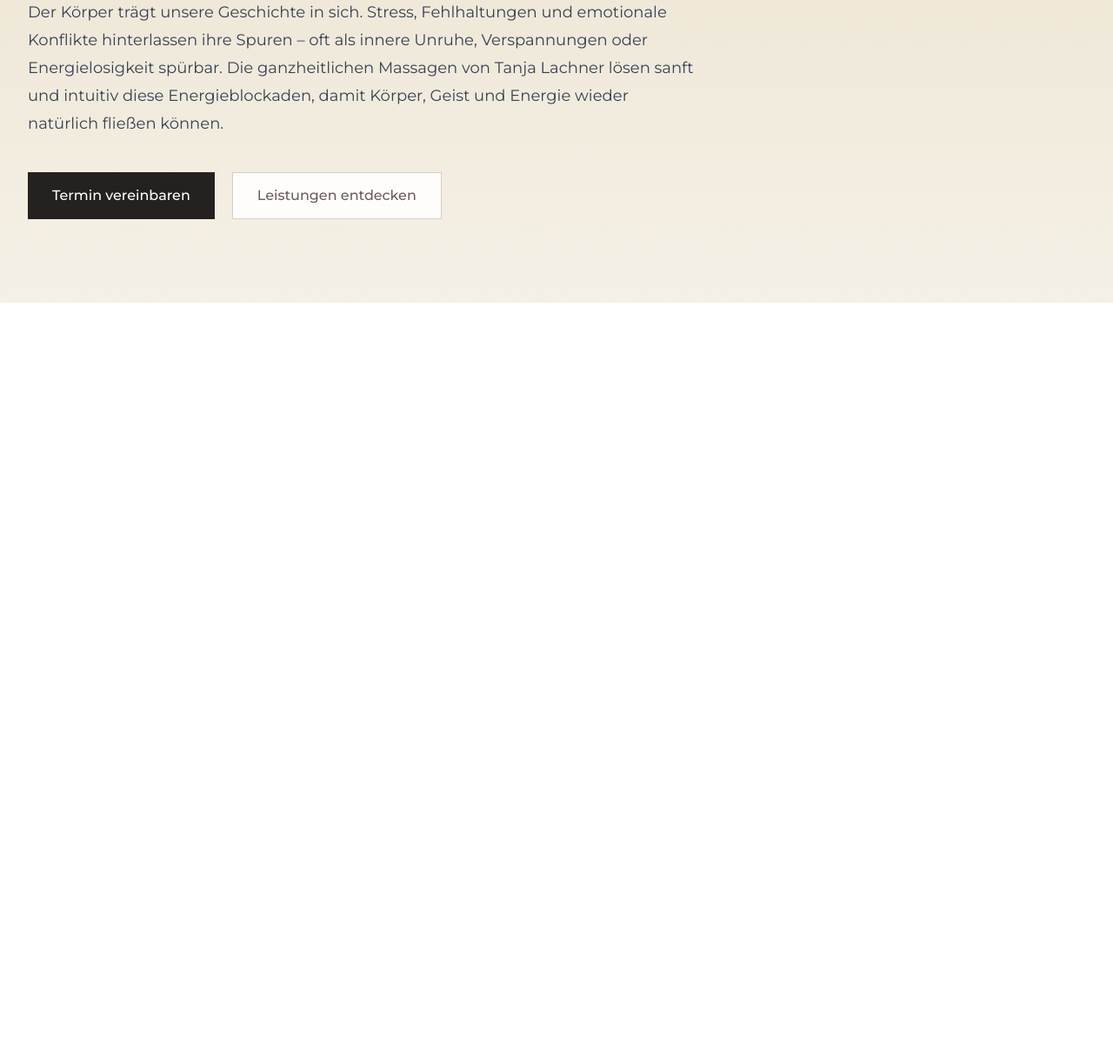
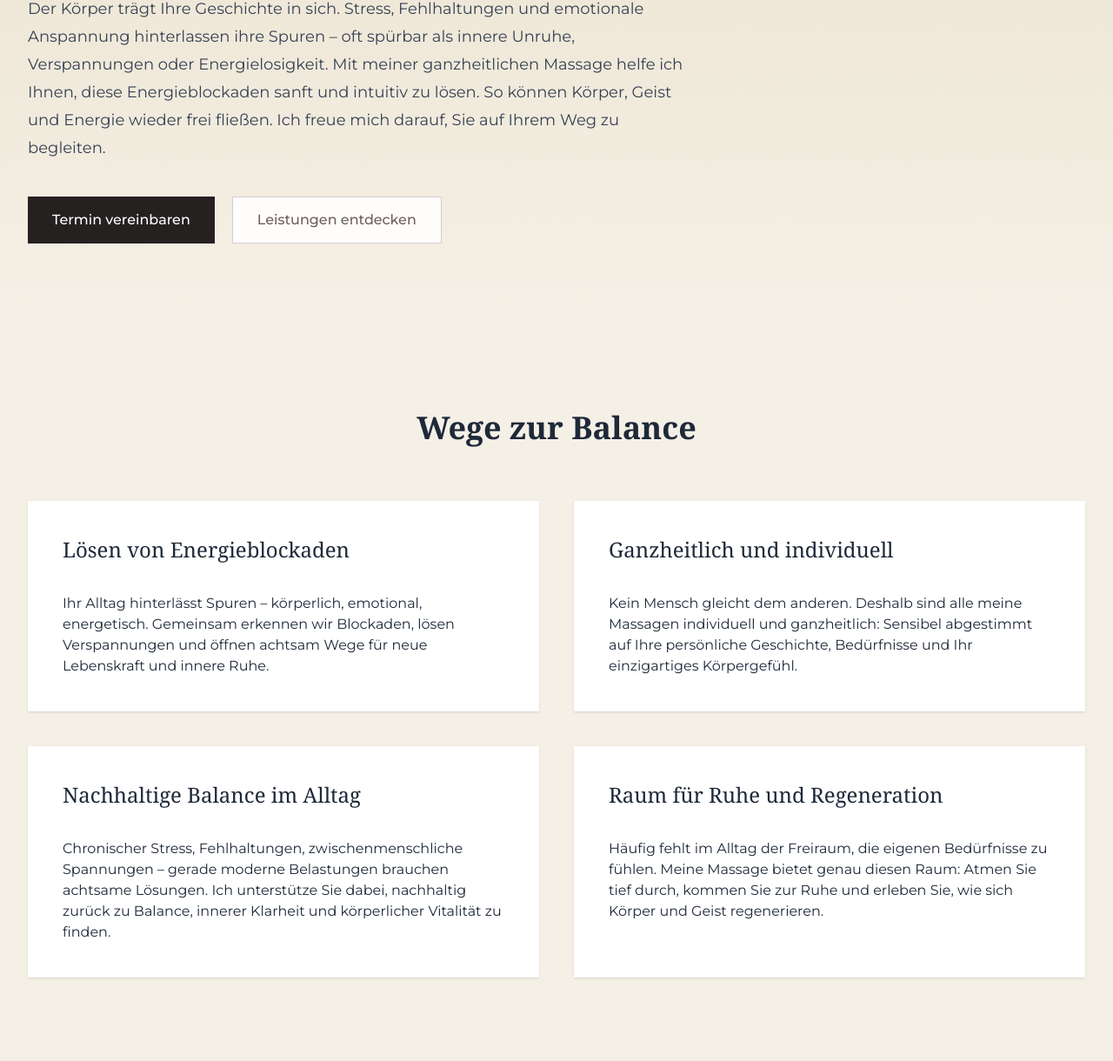
Before and after one commit to ansysic/tanja-lachner.de, a plain HTML site: page beta/index.html in a window 1280 px wide. Shown: the part 516-1736 px from the top of the page at 87% size. Before the commit the page ends 886 px from the top, so only its background shows below. Drawn offline with nearby package versions, Linux system fonts and the light colour scheme; a web font is replaced by a local one.

Commit message:
services section

```diff
--- a/beta/index.html
+++ b/beta/index.html
@@ -50,14 +50,16 @@
       /* font-family: 'Playfair Display', serif; */
       font-weight: 500;
       font-size: 1rem;
-      border-radius: 0; /* Removed border radius */
+      border-radius: 0;
+      /* Removed border radius */
       transition: all 0.3s ease;
       cursor: pointer;
     }
 
     .btn:focus {
       outline: none;
-      box-shadow: none; /* Removed box shadow */
+      box-shadow: none;
+      /* Removed box shadow */
     }
 
     .btn-primary {
@@ -68,7 +70,8 @@
 
     .btn-primary:hover {
       background-color: #3a3334;
-      box-shadow: none; /* Removed box shadow */
+      box-shadow: none;
+      /* Removed box shadow */
     }
 
     .btn-secondary {
@@ -80,7 +83,8 @@
     .btn-secondary:hover {
       background-color: rgba(255, 255, 255, 1);
       border-color: #6d5e58;
-      box-shadow: none; /* Removed box shadow */
+      box-shadow: none;
+      /* Removed box shadow */
     }
   </style>
 </head>
@@ -92,8 +96,8 @@
       <div class="flex items-center">
         <div class="relative">
           <a href="index.html" class="block hover:opacity-80 transition-opacity">
-            <div class="border p-3" style="border-color: black;">
-              <span class="font-serif text-xl font-medium" style="color: black;">T.L.</span>
+            <div class="border p-2" style="border-color: black;">
+              <span class="font-serif text-2xl font-medium" style="color: black; letter-spacing: 0.05em;">TL</span>
             </div>
           </a>
         </div>
@@ -127,10 +131,11 @@
               Damit Körper, Geist und Energie wieder fließen.
             </h1>
             <p class="mt-6 text-lg leading-8 text-gray-700">
-              Der Körper trägt unsere Geschichte in sich. Stress, Fehlhaltungen und emotionale Konflikte hinterlassen
-              ihre Spuren – oft als innere Unruhe, Verspannungen oder Energielosigkeit spürbar. Die ganzheitlichen
-              Massagen von Tanja Lachner lösen sanft und intuitiv diese Energieblockaden, damit Körper, Geist und
-              Energie wieder natürlich fließen können. </p>
+              Der Körper trägt Ihre Geschichte in sich. Stress, Fehlhaltungen und emotionale Anspannung hinterlassen
+              ihre Spuren – oft spürbar als innere Unruhe, Verspannungen oder Energielosigkeit.
+              Mit meiner ganzheitlichen Massage helfe ich Ihnen, diese Energieblockaden sanft und intuitiv zu lösen. So
+              können Körper, Geist und Energie wieder frei fließen. Ich freue mich darauf, Sie auf Ihrem Weg zu
+              begleiten. </p>
             <!-- CTA Buttons -->
             <div class="mt-10 flex flex-col sm:flex-row gap-5 justify-center md:justify-start">
               <a href="#contact" class="btn btn-primary">
@@ -155,6 +160,62 @@
           style="background: linear-gradient(to right, #D87D62, #A67C52); opacity: 0.3;"></div>
       </div>
     </section>
+
+    <!-- Wege zur Balance Section -->
+    <section id="services" class="relative overflow-hidden py-16 sm:py-24" style="background-color: #F5F0E6;">
+      <div class="mx-auto max-w-7xl px-6 lg:px-8">
+        <!-- Section Title -->
+        <div class="text-center mb-12 md:mb-16">
+          <h2 class="font-serif text-3xl md:text-4xl font-bold text-primary">Wege zur Balance</h2>
+        </div>
+
+        <!-- Services Grid -->
+        <div class="grid grid-cols-1 md:grid-cols-2 gap-8 md:gap-10">
+
+          <!-- Service 1 -->
+          <div class="bg-white bg-opacity-80 p-8 md:p-10 shadow-sm hover:shadow-md transition-shadow">
+            <h3 class="font-serif text-xl md:text-2xl font-medium text-accent">Lösen von Energieblockaden</h3>
+            <div class="w-16 h-0.5 bg-accent my-4"></div>
+            <p class="text-gray-800">
+              Ihr Alltag hinterlässt Spuren – körperlich, emotional, energetisch. Gemeinsam erkennen wir Blockaden, lösen Verspannungen und öffnen achtsam Wege für neue Lebenskraft und innere Ruhe.
+            </p>
+          </div>
+
+          <!-- Service 2 -->
+          <div class="bg-white bg-opacity-80 p-8 md:p-10 shadow-sm hover:shadow-md transition-shadow">
+            <h3 class="font-serif text-xl md:text-2xl font-medium text-accent">Ganzheitlich und individuell</h3>
+            <div class="w-16 h-0.5 bg-accent my-4"></div>
+            <p class="text-gray-800">
+              Kein Mensch gleicht dem anderen. Deshalb sind alle meine Massagen individuell und ganzheitlich: Sensibel abgestimmt auf Ihre persönliche Geschichte, Bedürfnisse und Ihr einzigartiges Körpergefühl.
+            </p>
+          </div>
+
+          <!-- Service 3 -->
+          <div class="bg-white bg-opacity-80 p-8 md:p-10 shadow-sm hover:shadow-md transition-shadow">
+            <h3 class="font-serif text-xl md:text-2xl font-medium text-accent">Nachhaltige Balance im Alltag</h3>
+            <div class="w-16 h-0.5 bg-accent my-4"></div>
+            <p class="text-gray-800">
+              Chronischer Stress, Fehlhaltungen, zwischenmenschliche Spannungen – gerade moderne Belastungen brauchen achtsame Lösungen. Ich unterstütze Sie dabei, nachhaltig zurück zu Balance, innerer Klarheit und körperlicher Vitalität zu finden.
+            </p>
+          </div>
+
+          <!-- Service 4 -->
+          <div class="bg-white bg-opacity-80 p-8 md:p-10 shadow-sm hover:shadow-md transition-shadow">
+            <h3 class="font-serif text-xl md:text-2xl font-medium text-accent">Raum für Ruhe und Regeneration</h3>
+            <div class="w-16 h-0.5 bg-accent my-4"></div>
+            <p class="text-gray-800">
+              Häufig fehlt im Alltag der Freiraum, die eigenen Bedürfnisse zu fühlen. Meine Massage bietet genau diesen Raum: Atmen Sie tief durch, kommen Sie zur Ruhe und erleben Sie, wie sich Körper und Geist regenerieren.
+            </p>
+          </div>
+
+        </div>
+      </div>
+
+      <!-- Decorative background elements -->
+      <div class="absolute right-0 -z-10 transform-gpu blur-3xl opacity-20" aria-hidden="true">
+        <div class="aspect-[1404/767] w-[50rem]" style="background: linear-gradient(to right, #A67C52, #D87D62);"></div>
+      </div>
+    </section>
   </main>
 </body>
 
```
